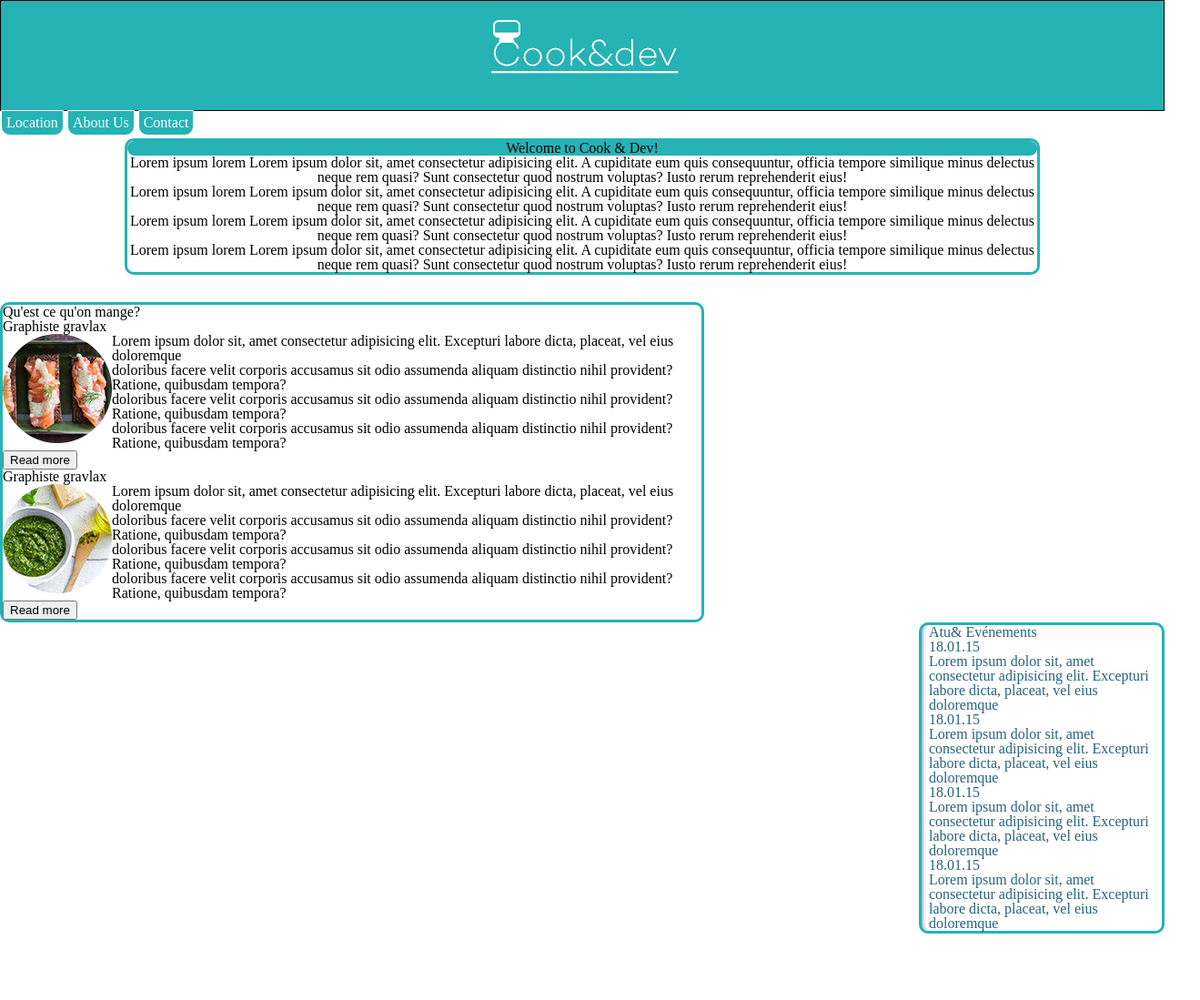
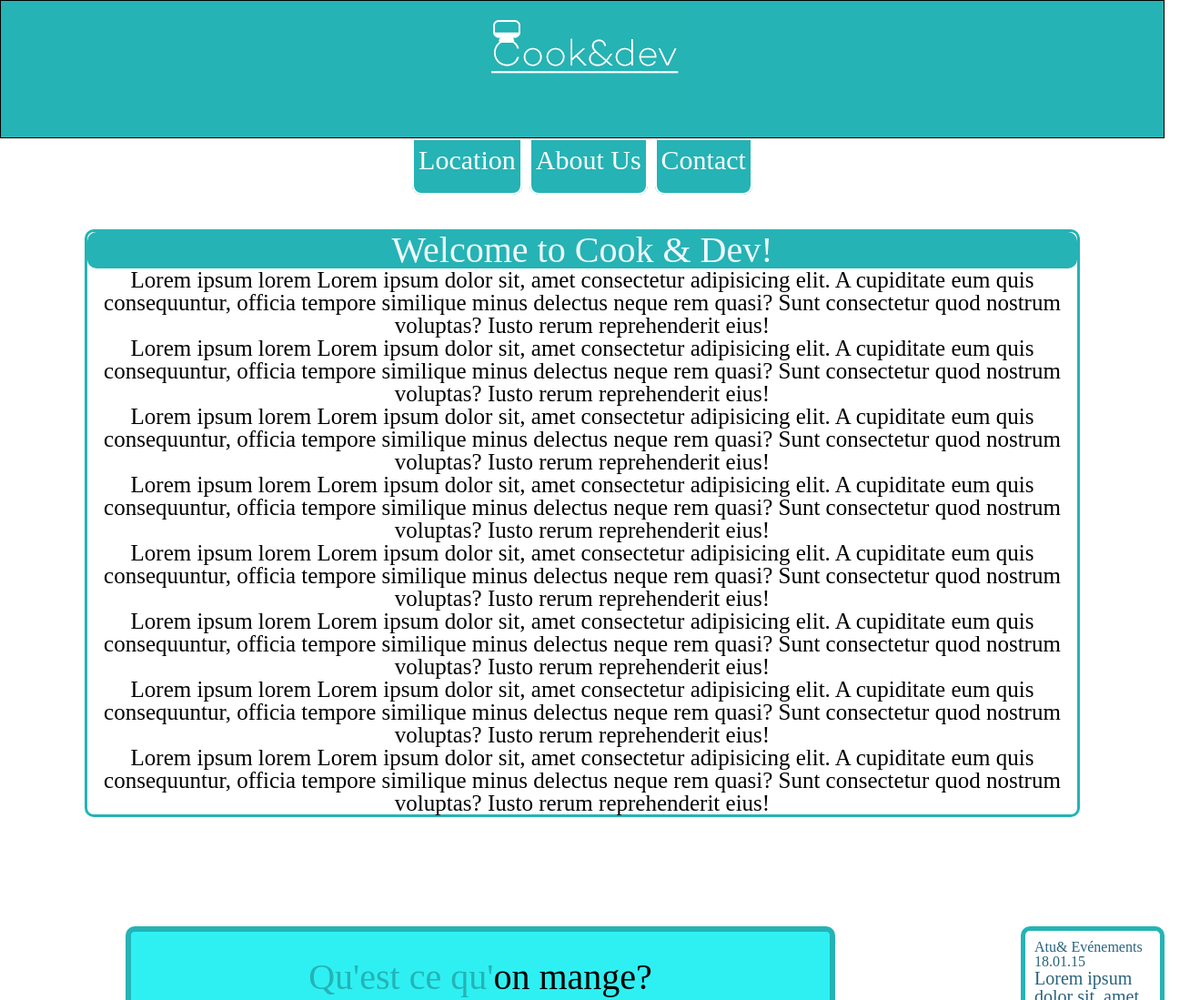
Before and after one commit to meziane1981/cook-and-dev, a plain HTML site: page html/index.html in a window 1280 px wide. Shown: the top 1099 px of the page at 91% size, 1319 px wide, since content can reach past the window. Before the commit the page ends 1026 px from the top, so only its background shows below. Drawn offline with Linux system fonts and the light colour scheme.

Commit message:
3 emm envoie

```diff
--- a/html/index.html
+++ b/html/index.html
@@ -35,15 +35,26 @@
             </p>
             <p> Lorem ipsum lorem Lorem ipsum dolor sit, amet consectetur adipisicing elit. A cupiditate eum quis consequuntur, officia tempore similique minus delectus neque rem quasi? Sunt consectetur quod nostrum voluptas? Iusto rerum reprehenderit eius!
             </p>
+            <p> Lorem ipsum lorem Lorem ipsum dolor sit, amet consectetur adipisicing elit. A cupiditate eum quis consequuntur, officia tempore similique minus delectus neque rem quasi? Sunt consectetur quod nostrum voluptas? Iusto rerum reprehenderit eius!
+            </p>
+            <p> Lorem ipsum lorem Lorem ipsum dolor sit, amet consectetur adipisicing elit. A cupiditate eum quis consequuntur, officia tempore similique minus delectus neque rem quasi? Sunt consectetur quod nostrum voluptas? Iusto rerum reprehenderit eius!
+            </p>
+            <p> Lorem ipsum lorem Lorem ipsum dolor sit, amet consectetur adipisicing elit. A cupiditate eum quis consequuntur, officia tempore similique minus delectus neque rem quasi? Sunt consectetur quod nostrum voluptas? Iusto rerum reprehenderit eius!
+            </p>
+            <p> Lorem ipsum lorem Lorem ipsum dolor sit, amet consectetur adipisicing elit. A cupiditate eum quis consequuntur, officia tempore similique minus delectus neque rem quasi? Sunt consectetur quod nostrum voluptas? Iusto rerum reprehenderit eius!
+            </p>
 
         </article>
 
 
         <section class="art2">
-            <h2>Qu'est ce qu'on mange?</h2>
+            <h2>Qu'est ce qu'<span>on mange?</span></h2>
             <article class="art21">
                 <h3>Graphiste gravlax<i></i></h3>
                 <img src="./img/recipe1.jpg" alt="">
+                <p>Lorem ipsum dolor sit, amet consectetur adipisicing elit. Excepturi labore dicta, placeat, vel eius doloremque</p>
+                <p>doloribus facere velit corporis accusamus sit odio assumenda aliquam distinctio nihil provident? Ratione, quibusdam tempora?</p>
+                <p>doloribus facere velit corporis accusamus sit odio assumenda aliquam distinctio nihil provident? Ratione, quibusdam tempora?</p>
                 <p>Lorem ipsum dolor sit, amet consectetur adipisicing elit. Excepturi labore dicta, placeat, vel eius doloremque</p>
                 <p>doloribus facere velit corporis accusamus sit odio assumenda aliquam distinctio nihil provident? Ratione, quibusdam tempora?</p>
                 <p>doloribus facere velit corporis accusamus sit odio assumenda aliquam distinctio nihil provident? Ratione, quibusdam tempora?</p>
@@ -56,14 +67,17 @@
                 <p>Lorem ipsum dolor sit, amet consectetur adipisicing elit. Excepturi labore dicta, placeat, vel eius doloremque</p>
                 <p>doloribus facere velit corporis accusamus sit odio assumenda aliquam distinctio nihil provident? Ratione, quibusdam tempora?</p>
                 <p>doloribus facere velit corporis accusamus sit odio assumenda aliquam distinctio nihil provident? Ratione, quibusdam tempora?</p>
+                <p>Lorem ipsum dolor sit, amet consectetur adipisicing elit. Excepturi labore dicta, placeat, vel eius doloremque</p>
+                <p>doloribus facere velit corporis accusamus sit odio assumenda aliquam distinctio nihil provident? Ratione, quibusdam tempora?</p>
+                <p>doloribus facere velit corporis accusamus sit odio assumenda aliquam distinctio nihil provident? Ratione, quibusdam tempora?</p>
                 <p>doloribus facere velit corporis accusamus sit odio assumenda aliquam distinctio nihil provident? Ratione, quibusdam tempora?</p>
                 <button type="#">Read more</button>
             </article>
         </section>
 
 
-        <section class="art3">
-            <aside>
+
+        <aside class="art3">
             <h4>Atu& Evénements</h4>
             <article>
                 <i>18.01.15</i>
@@ -83,7 +97,7 @@
 
         </aside>
 
-        </section>
+
     </main>
     <!-- <footer>Fred Mulet/2007</footer> -->
 </body>
--- a/html/style.css
+++ b/html/style.css
@@ -150,14 +150,17 @@ header {
 
 h1 {
     text-align: center;
-    position: relative;
+    height: 200px;
 }
 
 .navbar a {
+    font-size: 30px;
     text-decoration: none;
-    border: 1px solid;
+    border: 2px solid;
     border-radius: 0 0 10px 10px;
     text-align: center;
+    margin: 2px;
+    padding-bottom: 20px;
 }
 
 a {
@@ -165,12 +168,16 @@ a {
     padding: 5px;
     font-family: #0000;
     color: white;
-    display: inline-block;
+    margin: 10px;
 }
 
 nav {
     text-align: center;
-    position: absolute;
+    margin: -40px;
+}
+
+nav a {
+    font-size: 90px;
 }
 
 
@@ -178,15 +185,21 @@ nav {
 
 .artcenter {
     border: 3px solid #25b3b5;
-    width: 1000px;
+    width: 85%;
     text-align: center;
-    margin: 30px auto 30px auto;
+    margin: 100px auto 40px auto;
     border-radius: 10px;
+}
+
+.artcenter p {
+    font-size: 25px;
 }
 
 .artcenter h2 {
     background-color: #25B3B5;
     border-radius: 10px;
+    font-size: 40px;
+    color: aliceblue;
 }
 
 article>img {
@@ -194,19 +207,66 @@ article>img {
     float: left;
 }
 
+.art2 h2 {
+    text-align: center;
+    font-size: 40px;
+    margin: 30px;
+    color: #25B3B5;
+}
+
+span {
+    color: black;
+}
+
+h3 {
+    text-align: center;
+    font-size: 20px;
+    margin: 30px;
+}
+
 .art2 {
-    border: 3px solid #25b3b5;
+    margin-right: 10px;
+    border: 6px solid #25b3b5;
     border-radius: 10px;
     width: 60%;
+    background-color: #2ef0f3;
+    height: 720px;
+    margin: 80px auto auto 138px;
+    float: left;
 }
 
-section aside {
-    width: 20%;
-    padding-left: .5rem;
-    margin-left: .5rem;
+.art2 p {
+    font-size: 25px;
+}
+
+.art21 {
+    float: left;
+    width: 50%;
+}
+
+.art22 {
     float: right;
-    box-shadow: inset 5px 0 5px -5px #29627e;
+    width: 50%;
+}
+
+button {
+    float: right;
+    background-color: rgb(127, 236, 255);
+    margin: 20px;
+    border-radius: 5px;
+}
+
+aside {
+    width: 10%;
+    float: right;
     color: #29627e;
-    border: 3px solid #25b3b5;
+    border: 5px solid #25b3b5;
     border-radius: 10px;
+    padding: 10px;
+    margin: 80px auto 40px auto;
+    height: 700px;
 }
+
+.art3 p {
+    font-size: 20px;
+}
```
Lines whose indentation alone changed are shown as unchanged.
